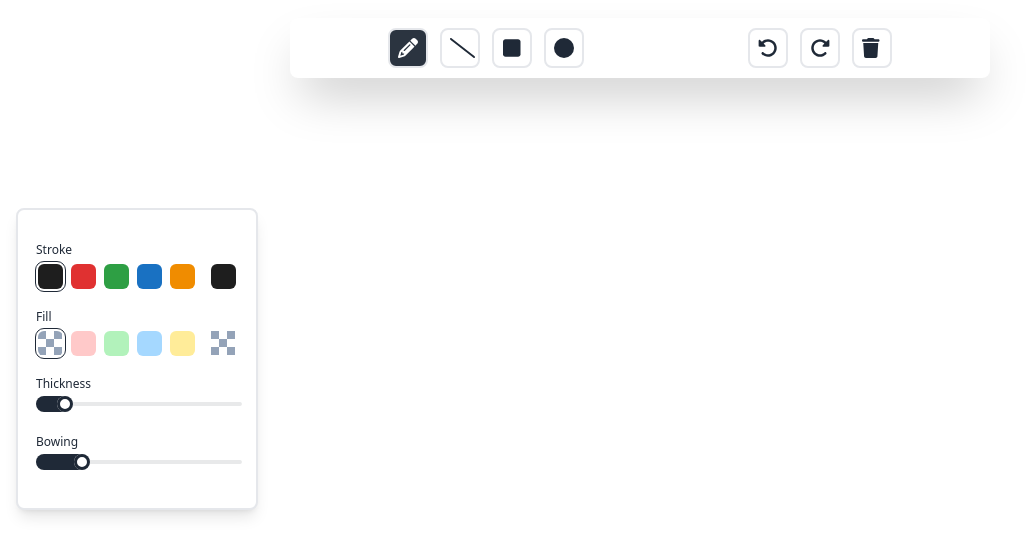
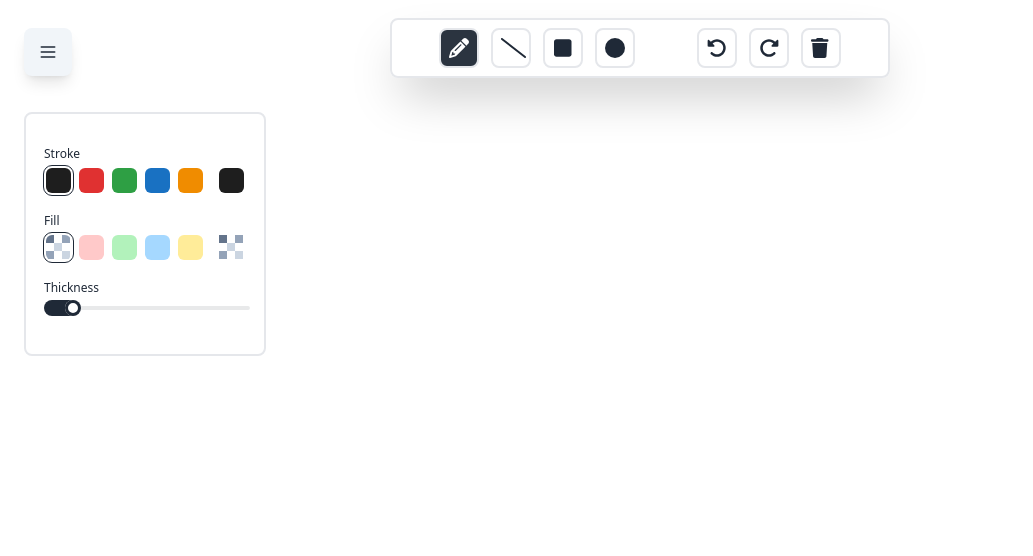
Before and after one commit to RohithAchar/drawing-board, a React (Vite) app: page /1 in a window 1280 px wide. Shown: the top 556 px of the page, without its empty margins (0-1033 px from the left). Built offline with nearby package versions, Linux system fonts and the light colour scheme.

Commit message:
removed bowing

```diff
--- a/src/components/ToolBar.jsx
+++ b/src/components/ToolBar.jsx
@@ -20,7 +20,7 @@ const ToolBar = ({
 }) => {
   const [selectedDiv, setSelectedDiv] = useState(1);
   return (
-    <div className="absolute bg-white top-2 left-1/2 transform -translate-x-1/2 -translate-y-1/2  w-[700px] h-[60px] shadow-2xl rounded-lg mt-10 mx-auto flex justify-around align-center items-center px-4 z-20">
+    <div className="absolute top-2 left-1/2 transform -translate-x-1/2 -translate-y-1/2  w-[500px] h-[60px] border-2 shadow-2xl rounded-lg mt-10 mx-auto flex justify-around align-center items-center px-4 z-20">
       <div className="flex gap-3">
         <div
           className={`border-2 h-[40px] w-[40px] rounded-lg cursor-pointer ${
--- /dev/null
+++ b/src/components/ToolBarToggleBtn.jsx
@@ -0,0 +1,25 @@
+import React from "react";
+
+const ToolBarToggleBtn = () => {
+  return (
+    <div className="absolute top-7 left-6">
+      <button className="btn btn-square btn-ghost shadow-lg border-2 bg-slate-100">
+        <svg
+          xmlns="http://www.w3.org/2000/svg"
+          fill="none"
+          viewBox="0 0 24 24"
+          className="inline-block w-5 h-5 stroke-current"
+        >
+          <path
+            strokeLinecap="round"
+            strokeLinejoin="round"
+            strokeWidth="2"
+            d="M4 6h16M4 12h16M4 18h16"
+          ></path>
+        </svg>
+      </button>
+    </div>
+  );
+};
+
+export default ToolBarToggleBtn;
--- a/src/components/ToolProperties.jsx
+++ b/src/components/ToolProperties.jsx
@@ -4,9 +4,9 @@ import React, { useState } from "react";
 const TransparentDiv = () => {
   return (
     <>
-      <div className="absolute w-2 h-2 bg-slate-400"></div>
-      <div className="absolute w-2 h-2 bg-slate-400 left-2 top-2"></div>
-      <div className="absolute w-2 h-2 bg-slate-400 left-4 top-4"></div>
+      <div className="absolute w-2 h-2 bg-slate-500"></div>
+      <div className="absolute w-2 h-2 bg-slate-300 left-2 top-2"></div>
+      <div className="absolute w-2 h-2 bg-slate-300 left-4 top-4"></div>
       <div className="absolute w-2 h-2 bg-slate-400 left-4"></div>
       <div className="absolute w-2 h-2 bg-slate-400 top-4"></div>
     </>
@@ -105,8 +105,6 @@ const ToolProperties = ({
   getColor,
   handleFill,
   getFill,
-  handleBowing,
-  getBowing,
   handleFillStyle,
   getFillStyle,
 }) => {
@@ -115,7 +113,7 @@ const ToolProperties = ({
   const [selectedFillStyleDiv, setSelectedFillStyleDiv] = useState(1);
 
   return (
-    <div className="absolute left-4 top-52 border-2 bg-white p-4 rounded-lg shadow-lg">
+    <div className="absolute left-6 top-28 border-2 bg-white p-4 rounded-lg">
       {/* STROKE */}
       <div className="mb-4 mt-4">
         <p className="text-xs m-0.5">Stroke</p>
@@ -318,18 +316,6 @@ const ToolProperties = ({
           onChange={(e) => handleThickness(e.target.value)}
         />
       </div>
-      {/* Bowing */}
-      <div className="mb-4">
-        <p className="text-xs m-0.5">Bowing</p>
-        <input
-          type="range"
-          min={0}
-          max="5"
-          value={getBowing}
-          className="range range-xs m-0.5"
-          onChange={(e) => handleBowing(e.target.value)}
-        />
-      </div>
     </div>
   );
 };
--- a/src/components/WhiteBoard.jsx
+++ b/src/components/WhiteBoard.jsx
@@ -12,7 +12,6 @@ const WhiteBoard = ({
   thickness,
   tool,
   getFill,
-  getBowing,
   getFillStyle,
 }) => {
   const [drawing, setDrawing] = useState(false);
@@ -53,7 +52,7 @@ const WhiteBoard = ({
           stroke: element.stroke,
           strokeWidth: element.strokeWidth,
           roughness: 2,
-          seed: 5,
+          seed: 10,
           fill: element.fill,
           bowing: element.bowing,
           fillStyle: element.fillStyle,
--- a/src/pages/Room.jsx
+++ b/src/pages/Room.jsx
@@ -2,6 +2,7 @@ import { useEffect, useRef, useState } from "react";
 import ToolBar from "../components/ToolBar";
 import WhiteBoard from "../components/WhiteBoard";
 import ToolProperties from "../components/ToolProperties";
+import ToolBarToggleBtn from "../components/ToolBarToggleBtn";
 
 const Room = () => {
   const [tool, setTool] = useState("pencil");
@@ -9,7 +10,6 @@ const Room = () => {
   const [thickness, setThickness] = useState(2);
   const [fill, setFill] = useState("");
   const [fillStyle, setFillStyle] = useState("solid");
-  const [bowing, setBowing] = useState(1);
   const [elements, setElements] = useState([]);
   const [history, setHistory] = useState([]);
 
@@ -67,8 +67,6 @@ const Room = () => {
         getColor={color}
         handleFill={setFill}
         getFill={fill}
-        handleBowing={setBowing}
-        getBowing={bowing}
         handleFillStyle={setFillStyle}
         getFillStyle={fillStyle}
       />
@@ -81,9 +79,9 @@ const Room = () => {
         thickness={thickness}
         tool={tool}
         getFill={fill}
-        getBowing={bowing}
         getFillStyle={fillStyle}
       />
+      <ToolBarToggleBtn />
     </div>
   );
 };
```
